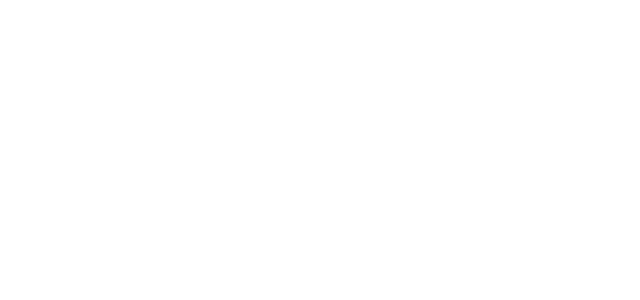
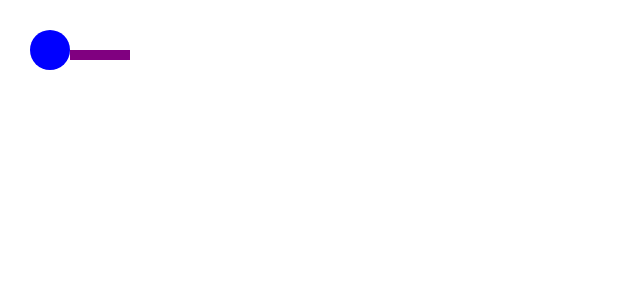
Before and after one commit to crisAbexus/SomeCharts, a React (Create React App) app: page / in a window 1280 px wide. Shown: the top 300 px of the page, without its empty margins (0-640 px from the left). Built offline with nearby package versions, Linux system fonts and the light colour scheme.

Commit message:
Introducing SVGs
Here there is a explanation about how does svg tag works

<svg> has pretty much the same behavor than any HTML's tag, It should have size and it has inner tags that allow its draw vectorial pictures

```diff
--- a/src/ChartWrapper.js
+++ b/src/ChartWrapper.js
@@ -7,6 +7,11 @@
 	}
 
 	render() {
-		return <div ref="chart"></div>
+		return <div ref="chart">
+			<svg width='150' height='100'>
+				<circle cx='50' cy='50' r='20' fill='blue'/>
+				<rect x='70' y='50' width='60' height='10' fill='purple'/>
+			</svg>
+		</div>
 	}
 }
```
